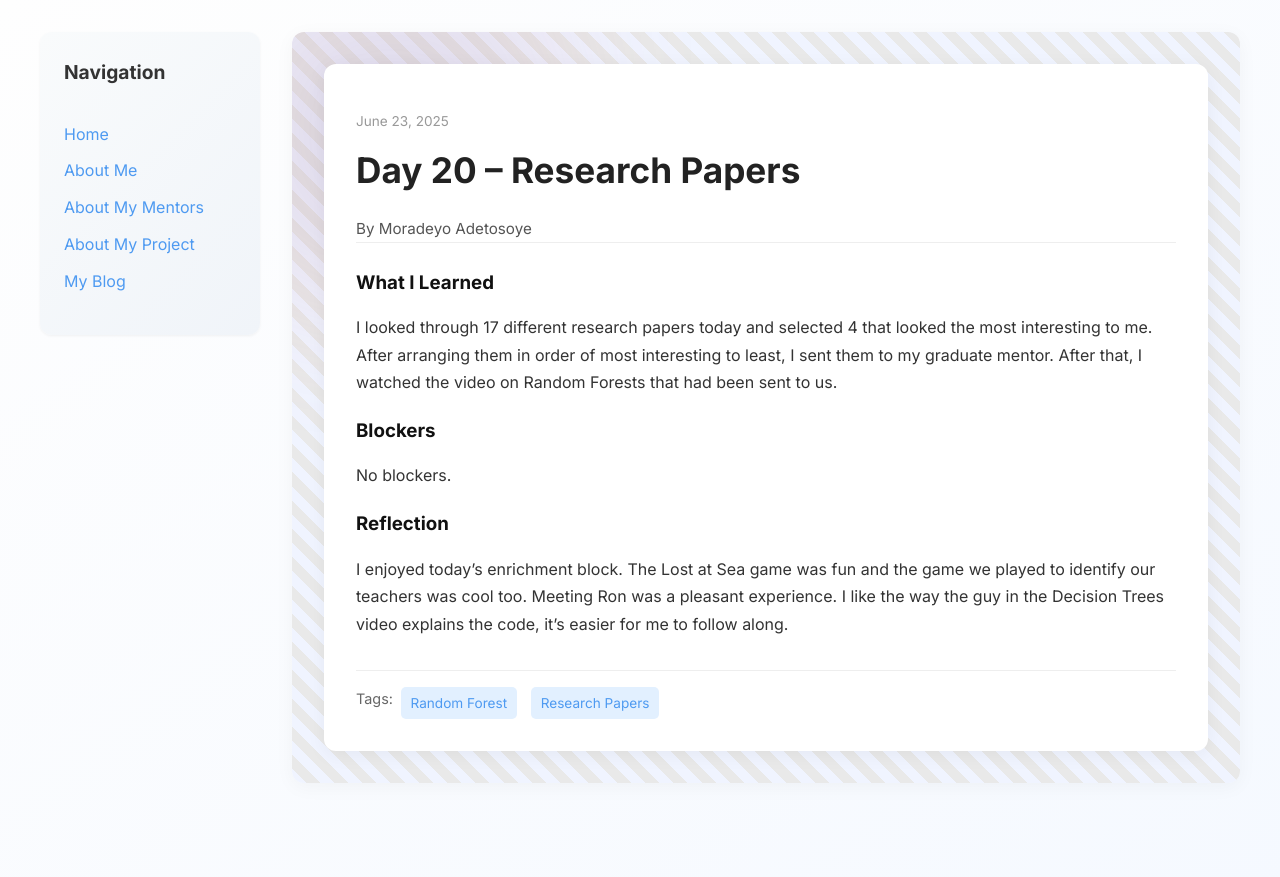
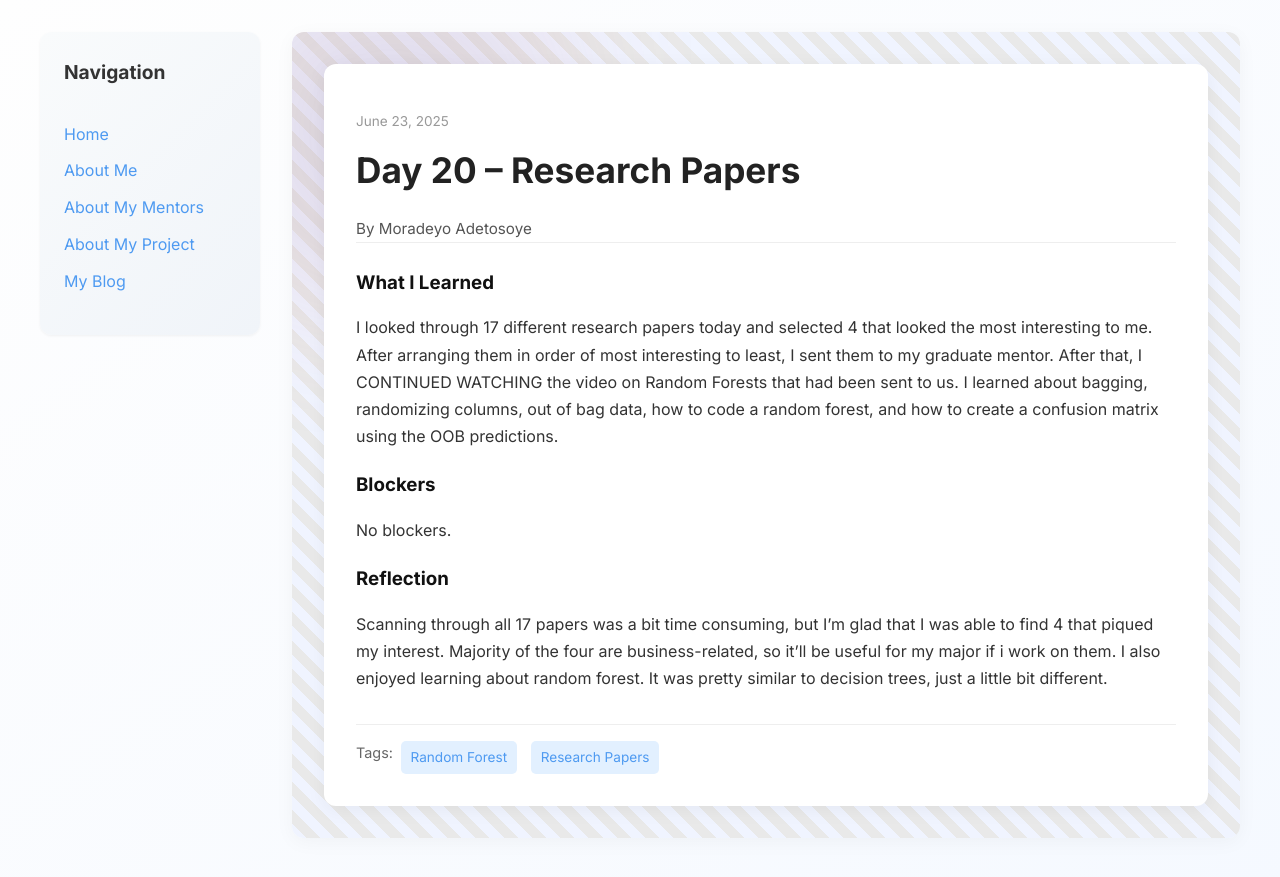
Before and after one commit to Deyo101/deyo101.github.io, a Jekyll site: the page built from _posts/2025-06-23-day-20.md, in a window 1280 px wide. Shown: the top 877 px of the page. Built offline with Jekyll 4.4.1, drawn with Linux system fonts in a browser that asks for light colours.

Commit message:
Update 2025-06-23-day-20.md

```diff
--- a/_posts/2025-06-23-day-20.md
+++ b/_posts/2025-06-23-day-20.md
@@ -7,11 +7,11 @@
 tags: ["Random Forest", "Research Papers"]
 
 what_i_learned: |
-  I looked through 17 different research papers today and selected 4 that looked the most interesting to me. After arranging them in order of most interesting to least, I sent them to my graduate mentor. After that, I watched the video on Random Forests that had been sent to us.
+  I looked through 17 different research papers today and selected 4 that looked the most interesting to me. After arranging them in order of most interesting to least, I sent them to my graduate mentor. After that, I CONTINUED WATCHING the video on Random Forests that had been sent to us. I learned about bagging, randomizing columns, out of bag data, how to code a random forest, and how to create a confusion matrix using the OOB predictions.
 
 blockers: |
   No blockers.
 
 reflection: |
-  I enjoyed today's enrichment block. The Lost at Sea game was fun and the game we played to identify our teachers was cool too. Meeting Ron was a pleasant experience. I like the way the guy in the Decision Trees video explains the code, it's easier for me to follow along.
+  Scanning through all 17 papers was a bit time consuming, but I'm glad that I was able to find 4 that piqued my interest. Majority of the four are business-related, so it'll be useful for my major if i work on them. I also enjoyed learning about random forest. It was pretty similar to decision trees, just a little bit different.
 ---
```
